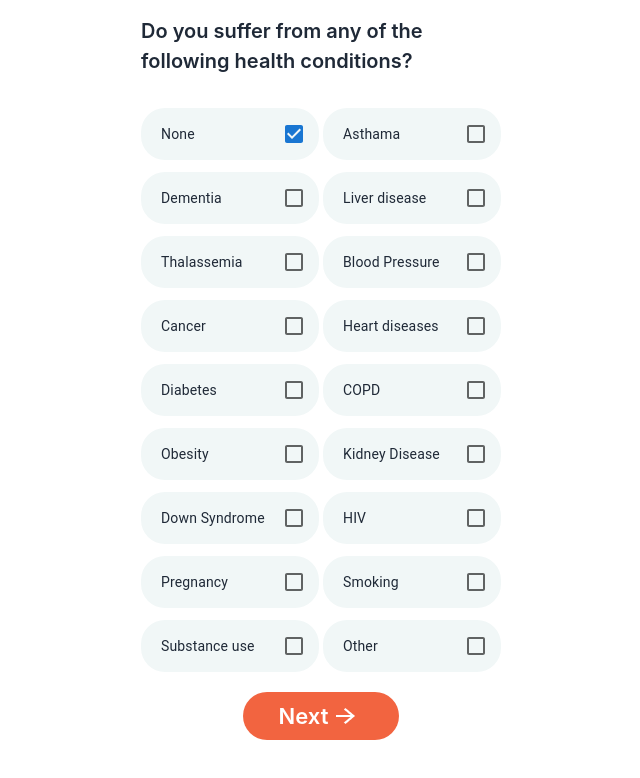
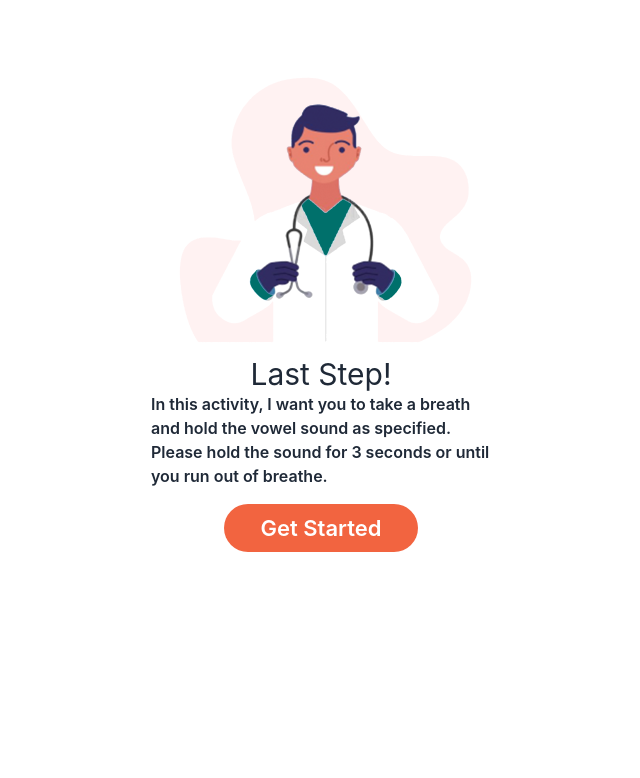
Before and after one commit to tayefulislam/Pucho-PWA, a React (Create React App) app: page / in a window 1280 px wide. Shown: the top 778 px of the page, without its empty margins (319-959 px from the left). Built offline with nearby package versions, Linux system fonts and the light colour scheme.

Commit message:
Last Page and YelloButton Added

```diff
--- a/src/App.js
+++ b/src/App.js
@@ -8,6 +8,7 @@ import IntroductionSlides from "./pages/IntroductionSlides/IntroductionSlides";
 import CovidStatus from "./pages/CovidStatus/CovidStatus";
 import CovidSymptoms from "./pages/CovidSymptoms/CovidSymptoms.js";
 import HealthConditions from "./pages/HealthConditions/HealthConditions";
+import LastStep from "./pages/LastStep/LastStep.js";
 
 
 
@@ -19,7 +20,8 @@ function App() {
     {/* <IntroductionSlides></IntroductionSlides> */}
     {/* <CovidStatus></CovidStatus> */}
     {/* {<CovidSymptoms></CovidSymptoms>} */}
-    <HealthConditions></HealthConditions>
+    {/* <HealthConditions></HealthConditions> */}
+    <LastStep></LastStep>
 
 
 
--- /dev/null
+++ b/src/components/YellowButton/YellowButton.js
@@ -0,0 +1,21 @@
+import React from 'react';
+
+const YellowButton = (props) => {
+
+    const className = props?.className;
+
+    return (
+        <div>
+
+            <button
+                className={`bg-[#F26440] py-5 lg:py-2 px-5 lg:px-9 rounded-[30px] h-12 text-white font-semibold text-[16px] lg:text-[22px] justify-center items-center flex ${className}`}
+            >
+                {props?.children}
+
+            </button>
+
+        </div>
+    );
+};
+
+export default YellowButton;
--- /dev/null
+++ b/src/pages/LastStep/LastStep.js
@@ -0,0 +1,26 @@
+import React from 'react';
+import doctor from '../../assets/LastStepDoctor/LastStepDoctor.png';
+import ArrowButton from '../../components/ArrowButton/ArrowButton';
+import YellowButton from '../../components/YellowButton/YellowButton';
+
+const LastStep = () => {
+
+
+    return (
+        <div className='mx-2'>
+
+            <div className='flex flex-col justify-center items-center'>
+
+                <img src={doctor} alt="" />
+                <h1 className='text-3xl'>Last Step!</h1>
+                <p className='max-w-[340px] text-[16px] font-semibold'>In this activity, I want you to take a breath and hold the vowel sound as specified. Please hold the sound for 3 seconds or until you run out of breathe.</p>
+
+                <YellowButton className='my-4'>Get Started</YellowButton>
+
+            </div>
+
+        </div>
+    );
+};
+
+export default LastStep;
```
Also changed, not shown: src/assets/LastStepDoctor/LastStepDoctor.png (added).
